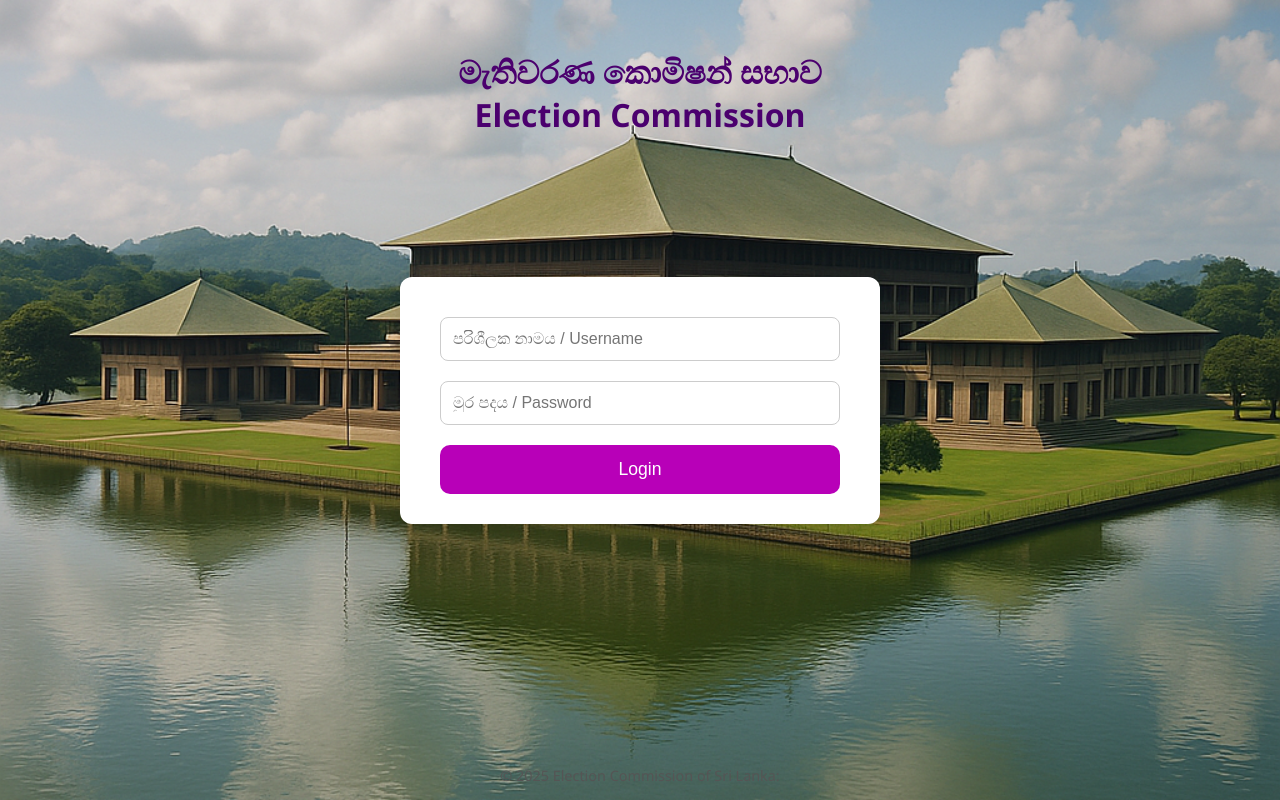
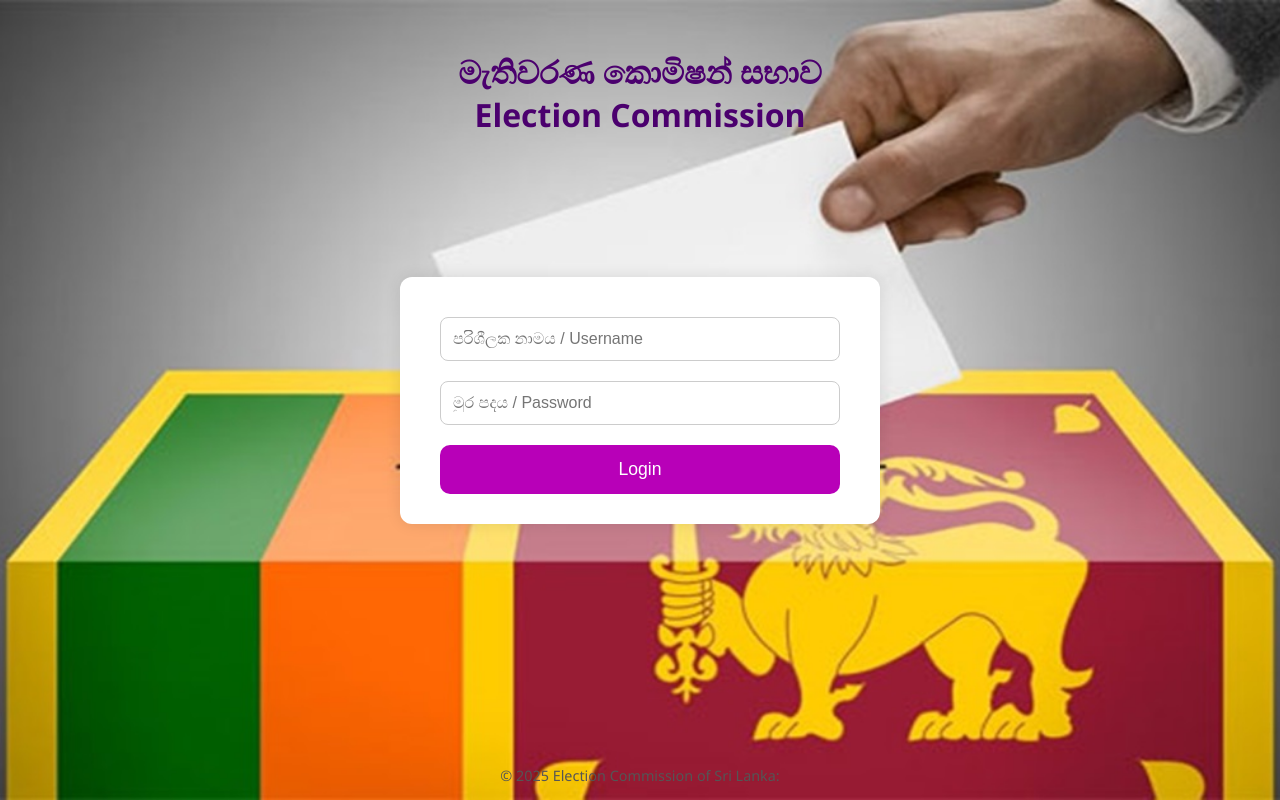
Before and after one commit to thisara-umayanga/Voting_System, a React (Create React App) app: page /loginhome in a window 1280 px wide. Built offline with nearby package versions, Linux system fonts and the light colour scheme.

Commit message:
flag photo add

```diff
--- a/src/LoginPage.css
+++ b/src/LoginPage.css
@@ -4,7 +4,7 @@
   margin: 0;
   padding: 0;
   font-family: "Segoe UI", Tahoma, Geneva, Verdana, sans-serif;
-  background: url('./image/parliment1.png') no-repeat center center fixed;
+  background: url('./image/flag.jpg') no-repeat center center fixed;
   background-size: cover;
   height: 100vh;
 }
```
Also changed, not shown: src/image/flag.jpg (added).
